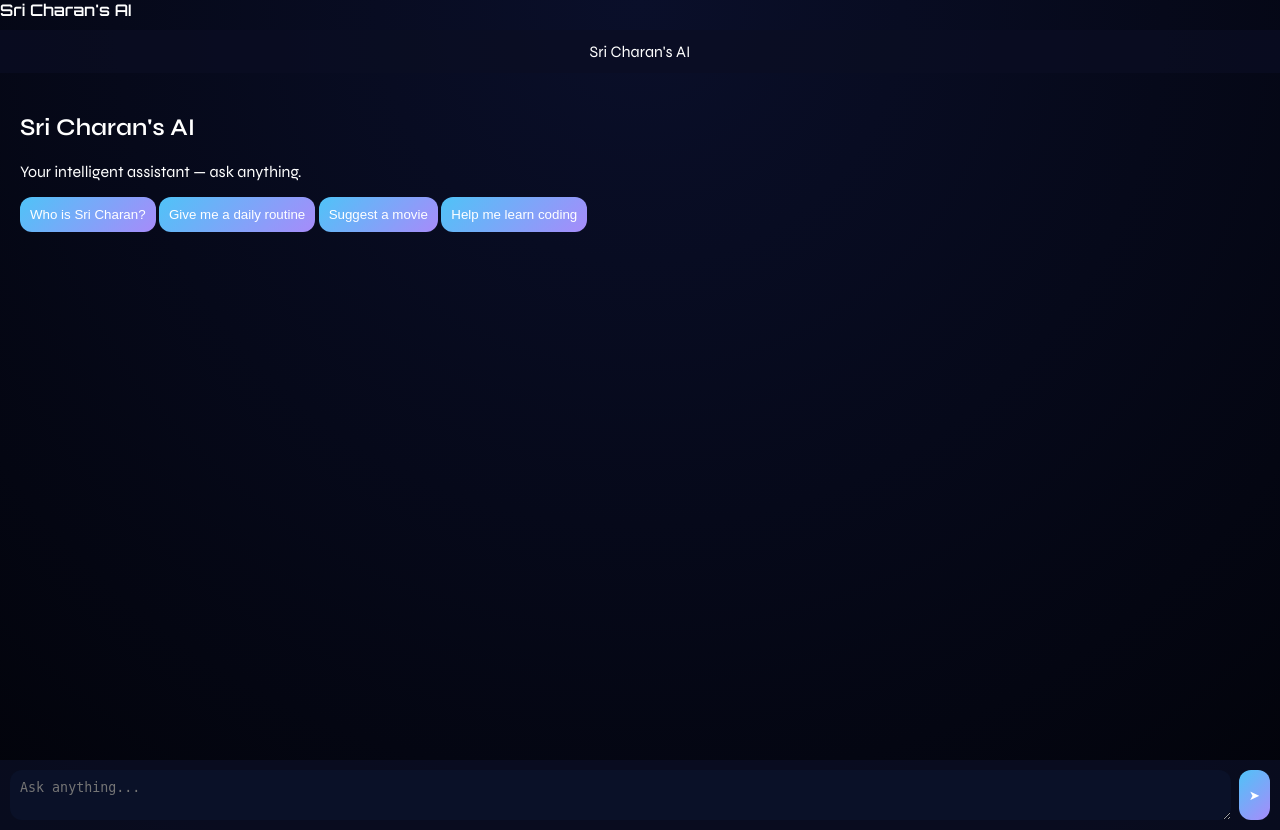
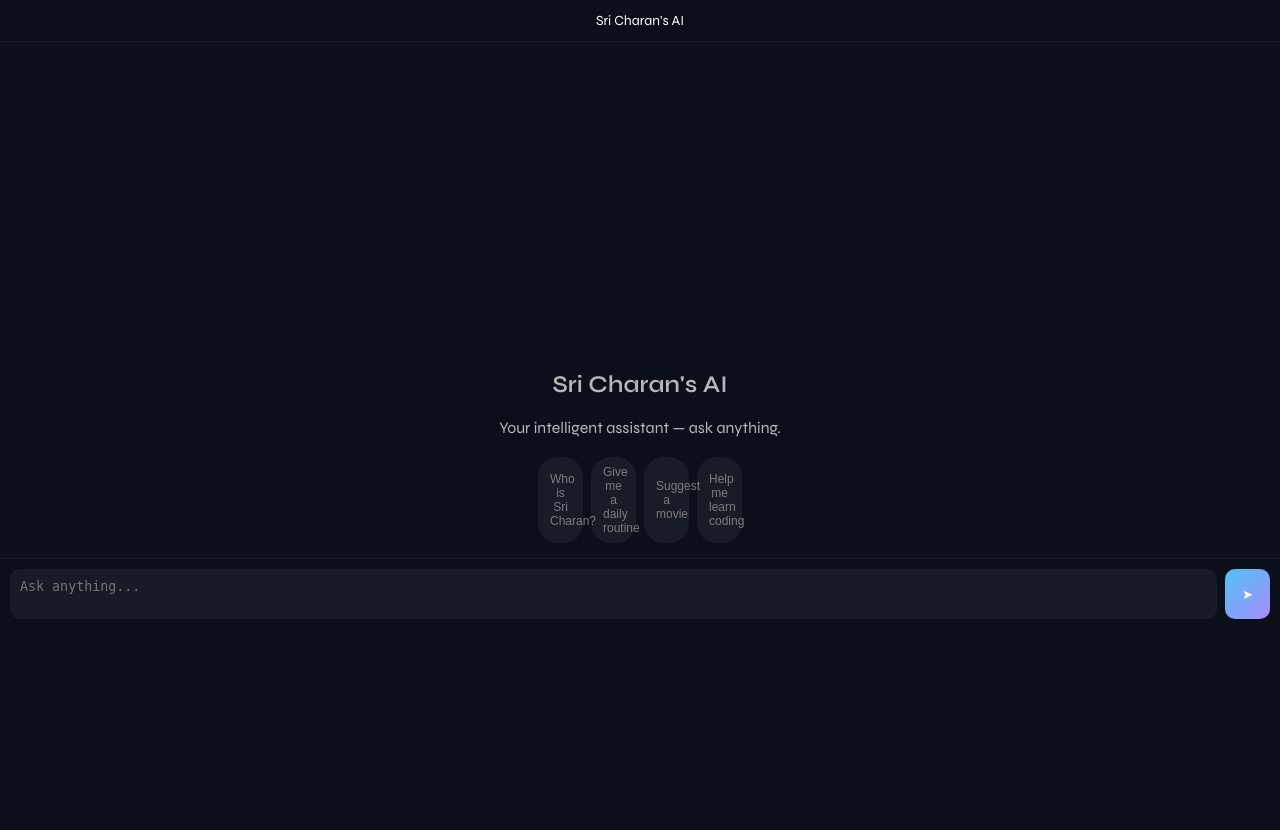
Before and after one commit to charan6401-rgb/Chatbo, a Flask app: page / in a window 1280 px wide. After the commit the page ends 619 px from the top, so only its background shows below. Run offline with Flask 3, Linux system fonts and the light colour scheme.

Commit message:
Update style.css

```diff
--- a/static/style.css
+++ b/static/style.css
@@ -1,70 +1,76 @@
 body {
   margin: 0;
   font-family: 'Syne', sans-serif;
-  background: radial-gradient(circle at top, #0a0f2a, #02030a);
+  background: #0b0f1a;
   color: white;
+}
+
+/* SPLASH */
+#splash {
+  position: fixed;
+  inset: 0;
+  background: #0b0f1a;
+  display: flex;
+  justify-content: center;
+  align-items: center;
+  z-index: 9999;
+  animation: fadeOut 1s ease 2s forwards;
+}
+
+#splash .logo {
+  font-family: 'Orbitron';
+  font-size: 22px;
+  background: linear-gradient(135deg,#4fc3f7,#a78bfa);
+  -webkit-background-clip: text;
+  -webkit-text-fill-color: transparent;
+  animation: zoom 1.2s ease;
+}
+
+@keyframes zoom {
+  from { transform: scale(0.7); opacity: 0; }
+  to { transform: scale(1); opacity: 1; }
+}
+
+@keyframes fadeOut {
+  to { opacity: 0; visibility: hidden; }
 }
 
 /* LAYOUT */
 .app {
-  display: flex;
   height: 100dvh;
-}
-
-/* SIDEBAR */
-.sidebar {
-  width: 240px;
-  background: rgba(10,14,35,0.8);
-  backdrop-filter: blur(30px);
-  padding: 15px;
-}
-
-.logo {
-  font-family: 'Orbitron';
-  margin-bottom: 10px;
-}
-
-#history div {
-  padding: 8px;
-  font-size: 12px;
-  opacity: 0.7;
-}
-
-/* MAIN */
-.main {
-  flex: 1;
   display: flex;
   flex-direction: column;
 }
 
 /* HEADER */
 .topbar {
+  text-align: center;
   padding: 12px;
-  text-align: center;
-  background: rgba(10,14,35,0.7);
+  font-size: 14px;
+  border-bottom: 1px solid rgba(255,255,255,0.05);
 }
 
-/* MESSAGES */
+/* CHAT */
 .messages {
   flex: 1;
   overflow-y: auto;
-  padding: 20px;
+  padding: 15px;
 }
 
 /* MESSAGE */
 .msg {
   display: flex;
-  margin-bottom: 15px;
+  margin-bottom: 12px;
 }
 
 .msg.user { justify-content: flex-end; }
 .msg.ai { justify-content: flex-start; }
 
 .bubble {
-  padding: 14px;
-  border-radius: 16px;
-  max-width: 75%;
-  animation: fadeUp 0.3s ease;
+  padding: 12px 14px;
+  border-radius: 14px;
+  max-width: 80%;
+  font-size: 14px;
 }
 
 .user .bubble {
@@ -72,44 +78,64 @@ body {
 }
 
 .ai .bubble {
-  background: rgba(20,30,60,0.9);
-  border: 1px solid rgba(79,195,247,0.3);
-  box-shadow: 0 0 20px rgba(79,195,247,0.1);
+  background: rgba(255,255,255,0.05);
 }
 
 /* INPUT */
 .input-box {
   display: flex;
+  gap: 8px;
   padding: 10px;
-  gap: 8px;
-  background: rgba(10,14,35,0.8);
+  border-top: 1px solid rgba(255,255,255,0.05);
 }
 
 textarea {
   flex: 1;
-  border-radius: 12px;
+  resize: none;
+  border: none;
+  border-radius: 10px;
   padding: 10px;
-  background: rgba(10,18,42,0.9);
+  background: rgba(255,255,255,0.05);
   color: white;
-  border: none;
 }
 
 button {
-  border-radius: 12px;
+  width: 45px;
   border: none;
-  padding: 10px;
+  border-radius: 10px;
   background: linear-gradient(135deg, #4fc3f7, #a78bfa);
   color: white;
 }
 
-/* ANIMATIONS */
-@keyframes fadeUp {
-  from { opacity: 0; transform: translateY(10px); }
-  to { opacity: 1; transform: translateY(0); }
+/* EMPTY */
+.empty {
+  text-align: center;
+  margin-top: 25%;
+  opacity: 0.7;
+}
+
+/* SUGGESTIONS */
+.suggestions {
+  display: flex;
+  flex-wrap: wrap;
+  gap: 8px;
+  justify-content: center;
+  margin-top: 20px;
+}
+
+.suggestions button {
+  padding: 8px 12px;
+  border-radius: 20px;
+  border: none;
+  background: rgba(255,255,255,0.08);
+  color: #aaa;
+  font-size: 12px;
 }
 
 /* MOBILE */
-@media (max-width: 700px) {
-  .sidebar { display: none; }
-  .bubble { max-width: 90%; }
-    }
+@media (max-width: 600px) {
+  .bubble {
+    max-width: 90%;
+    font-size: 13px;
+  }
+}
```
